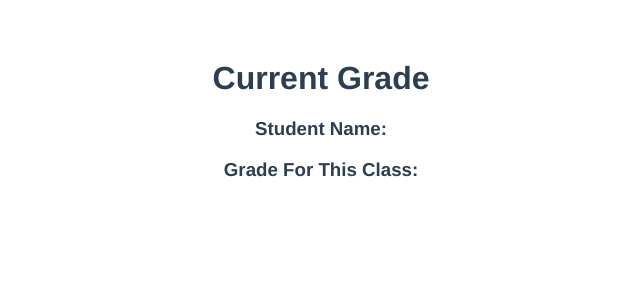
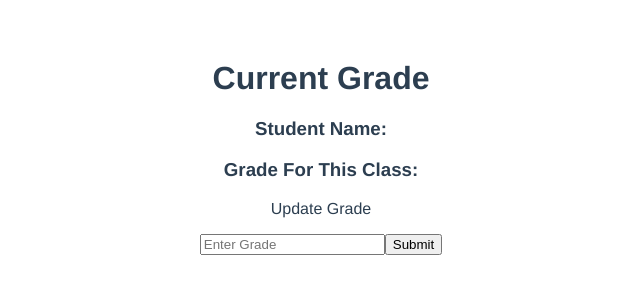
Before and after one commit to martinsliz/Grade-Me, a Vue app in the folder grade-me/: page /class/1/student/1 in a window 1280 px wide. Shown: the top 300 px of the page, without its empty margins (319-959 px from the left). Built offline with nearby package versions, Linux system fonts and the light colour scheme; no server answers.

Commit message:
added update grade - non functional

```diff
--- a/grade-me/src/components/ViewGrade.vue
+++ b/grade-me/src/components/ViewGrade.vue
@@ -3,16 +3,25 @@
         <h1>Current Grade</h1>
         <h3>Student Name: {{ name }}</h3>
         <h3>Grade For This Class: {{ grade }}</h3>
+        <p>Update Grade</p>
+        <form @submit="changeGrade">
+            <input :value="inputValue" placeholder="Enter Grade" @click="handleChange">
+            <button type="submit">Submit</button>
+        </form>
     </div>
 </template>
 
 <script>
 import axios from 'axios'
+
+
 export default {
     name: 'ViewGrade',
     data: () => ({
         grade: '',
-        name: ''
+        name: '',
+        updateGrade: '',
+        newGrade: ''
     }),
     mounted() {
         this.getStudentsGradeByClass()
@@ -24,6 +33,16 @@ export default {
             console.log(res)
             this.name = res.data.studentInfo.name
         },
+        async changeGrade(e) {
+            e.preventDefault()
+            const res = await axios.put(`http://localhost:3001/api/classlists/${this.$route.params.classId}/class/${this.$route.params.studentId}`, { grade: this.newGrade })
+            // this.updateGrade = res.data
+            console.log(res)
+            this.getStudentsGradeByClass()
+        },
+        handleChange(event) {
+            this.newGrade = event.target.value
+        }
 
     }
 }
```
